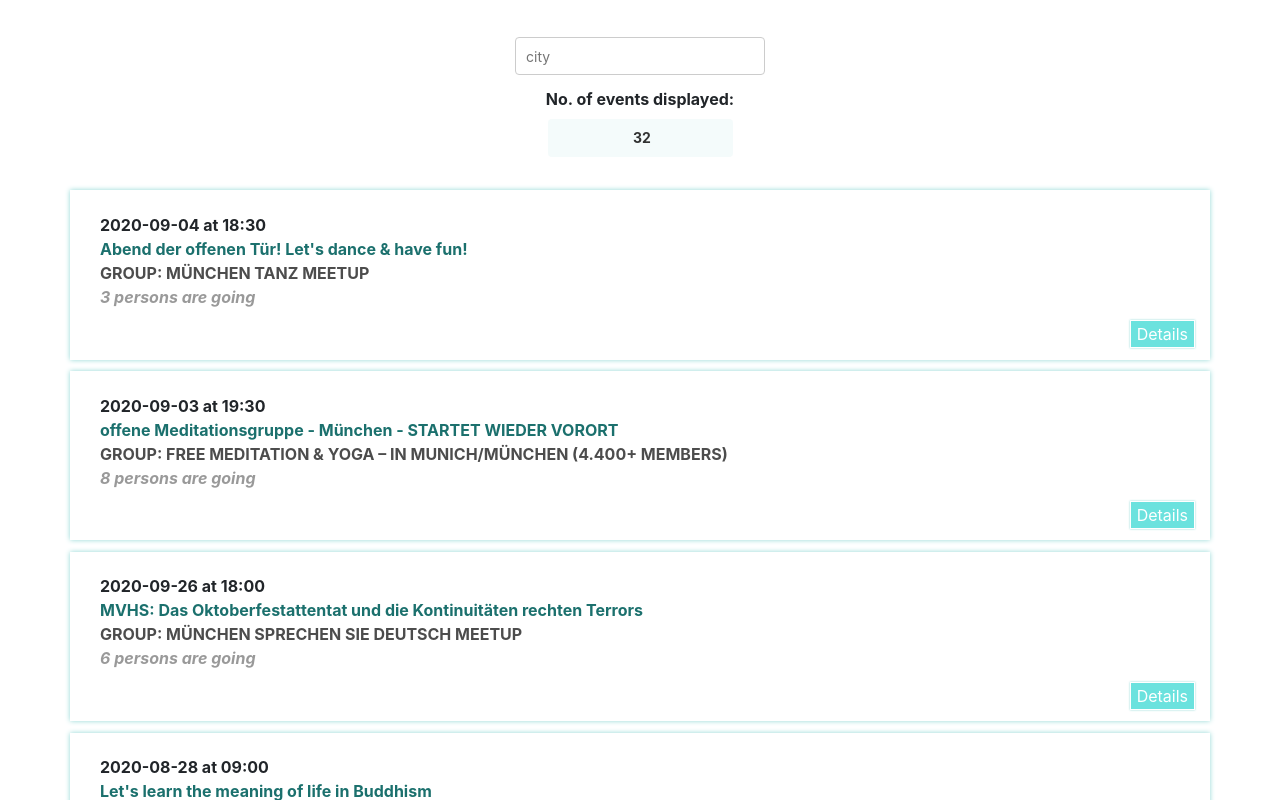
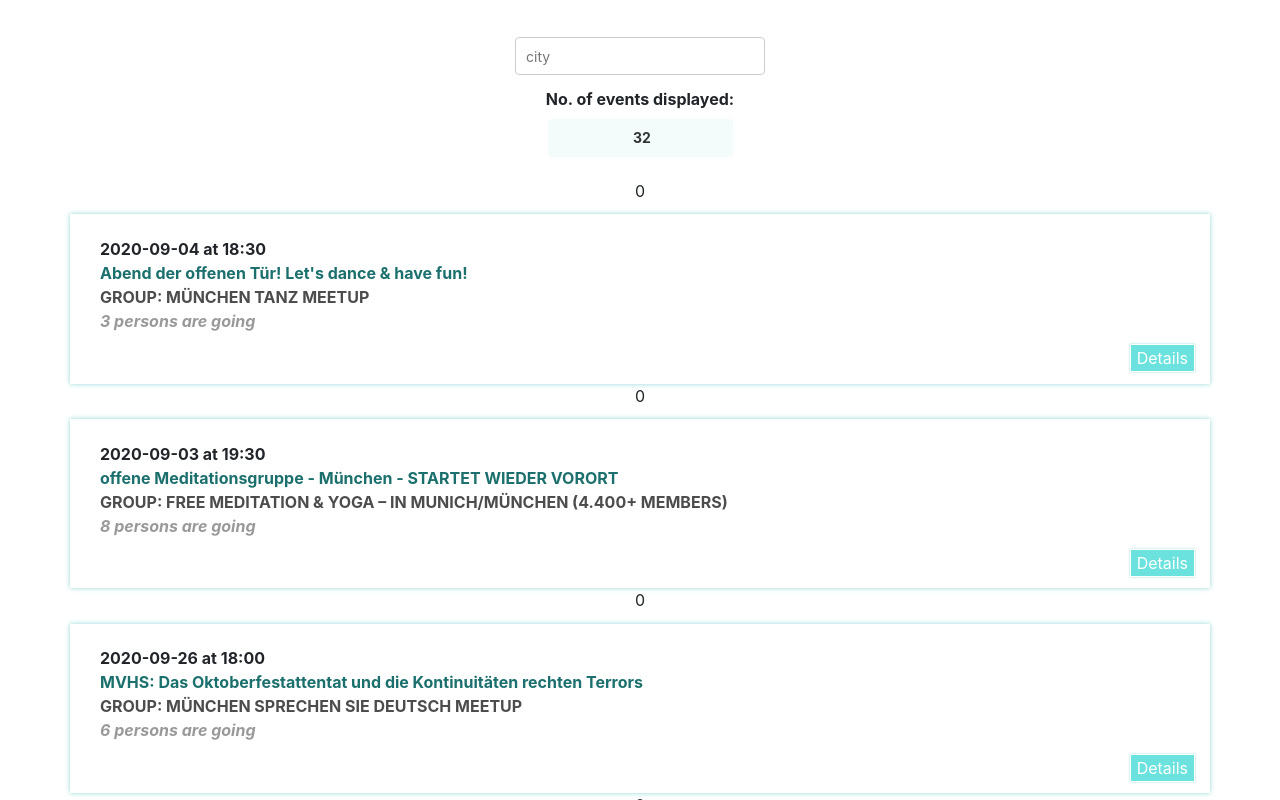
Before and after one commit to skouroufexis/meetup, a React (Create React App) app: page / in a window 1280 px wide. Shown: the top 800 px of the page. Built offline with nearby package versions, Linux system fonts and the light colour scheme.

Commit message:
Update EventList.js

```diff
--- a/src/EventList.js
+++ b/src/EventList.js
@@ -17,7 +17,10 @@ class EventList extends Component {
             {
               return (
 
+
+
                 <div className='eventContainer'>
+                  {x.length}
                 <li key={event.id}>
                 <Event className='Event' event={event} />
                 </li>
```
